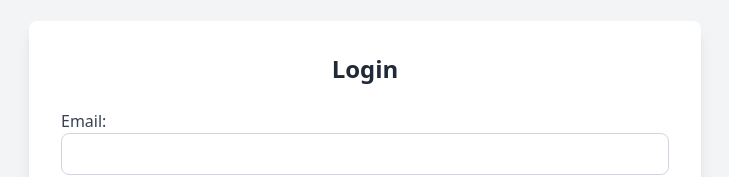
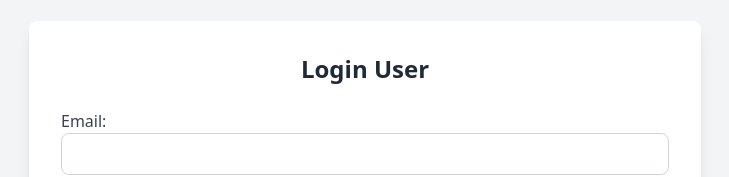
Before and after one commit to MahmoudAliEid/buildings, a website: page login.html in a window 1280 px wide. Shown: the part 209-386 px from the top of the page, without its empty margins (275-1004 px from the left). Drawn offline with nearby package versions, Linux system fonts and the light colour scheme.

Commit message:
update login header to clarify user login context

```diff
--- a/login.html
+++ b/login.html
@@ -11,7 +11,7 @@
 <body class="bg-gray-100 min-h-screen flex items-center justify-center">
     <!-- Form Container -->
     <section class="w-full max-w-2xl bg-white shadow-lg rounded-lg p-8 my-6">
-        <h1 class="text-2xl font-bold text-gray-800 mb-6 text-center">Login</h1>
+        <h1 class="text-2xl font-bold text-gray-800 mb-6 text-center">Login User</h1>
         <form action="https://buildings-swart.vercel.app/api/ms15/log/6/in/sm" method="post"
 
          enctype="application/json"
```
